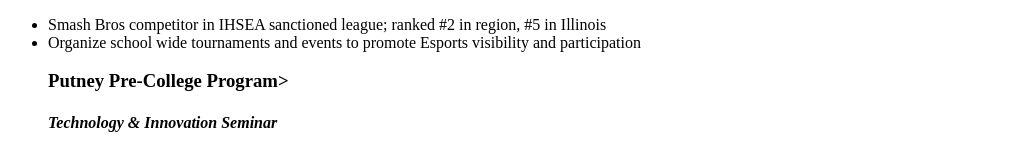
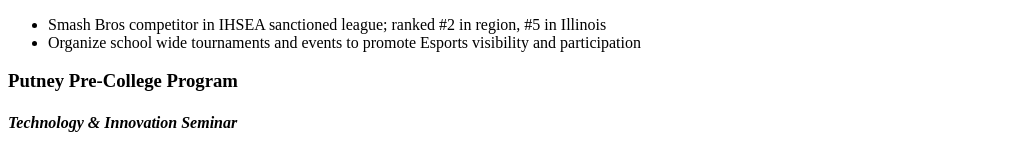
Before and after one commit to AltLip/webdevproject_1, a plain HTML site: page index.html in a window 1280 px wide. Shown: the part 1077-1230 px from the top of the page, without its empty margins (0-1031 px from the left). Drawn offline with Linux system fonts and the light colour scheme.

Commit message:
Fixing Errors in activities section

```diff
--- a/index.html
+++ b/index.html
@@ -66,9 +66,10 @@
   <ul>
   	<li>Smash Bros competitor in IHSEA sanctioned league; ranked #2 in region, #5 in Illinois</li>
   	<li>Organize school wide tournaments and events to promote Esports visibility and participation</li>
+  </ul>
 
 
-  <h3>Putney Pre-College Program>
+  <h3>Putney Pre-College Program</h3>
   <h4><em>Technology & Innovation Seminar</em></h4>
   <ul>
   	<li>Shadowed tech and innovation leaders across industries (automation, robotics, trains, toilets)</li>
@@ -87,5 +88,6 @@
   	<li>Trained water sports enthusiast including: power boating (USCG licensed in safety and handling),sailing, canoeing, surfing and snorkeling</li>
   	<li>Intrepid, experienced traveler and lover of global food, culture, customs, languages and airports</li>
   	<li>Strong lifelong interests in technology, computer science, coding and gaming</li>
+  </ul>
 
 <body>
```
